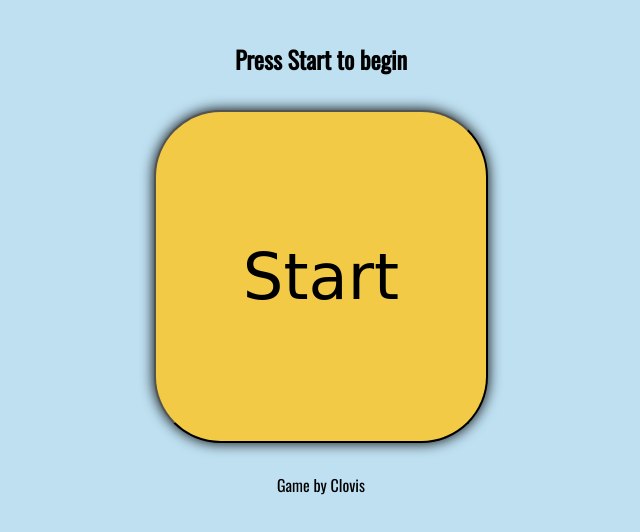
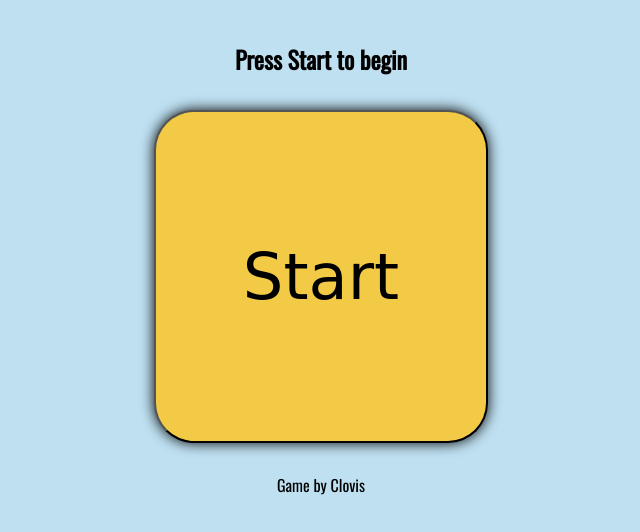
Before and after one commit to clovislong/SIMON, a plain HTML site: page index.html in a window 1280 px wide. Shown: the part 250-782 px from the top of the page, without its empty margins (319-959 px from the left). Drawn offline with nearby package versions, Linux system fonts and the light colour scheme; a web font is replaced by a local one.

Commit message:
Add files via upload

```diff
--- a/styles.css
+++ b/styles.css
@@ -22,11 +22,11 @@ p {
 
 button {
 	margin: 10pt;
-	width: 100pt;
-	height: 100pt;
+	width: 110pt;
+	height: 110pt;
 	font-family: 'MuseoModerno', cursive;
 	font-size: 4rem;
-	border-radius: 50pt;
+	border-radius: 30pt;
 	outline: none;
 	box-shadow: 0 0 10pt black;
 	filter: brightness(.5);
```
